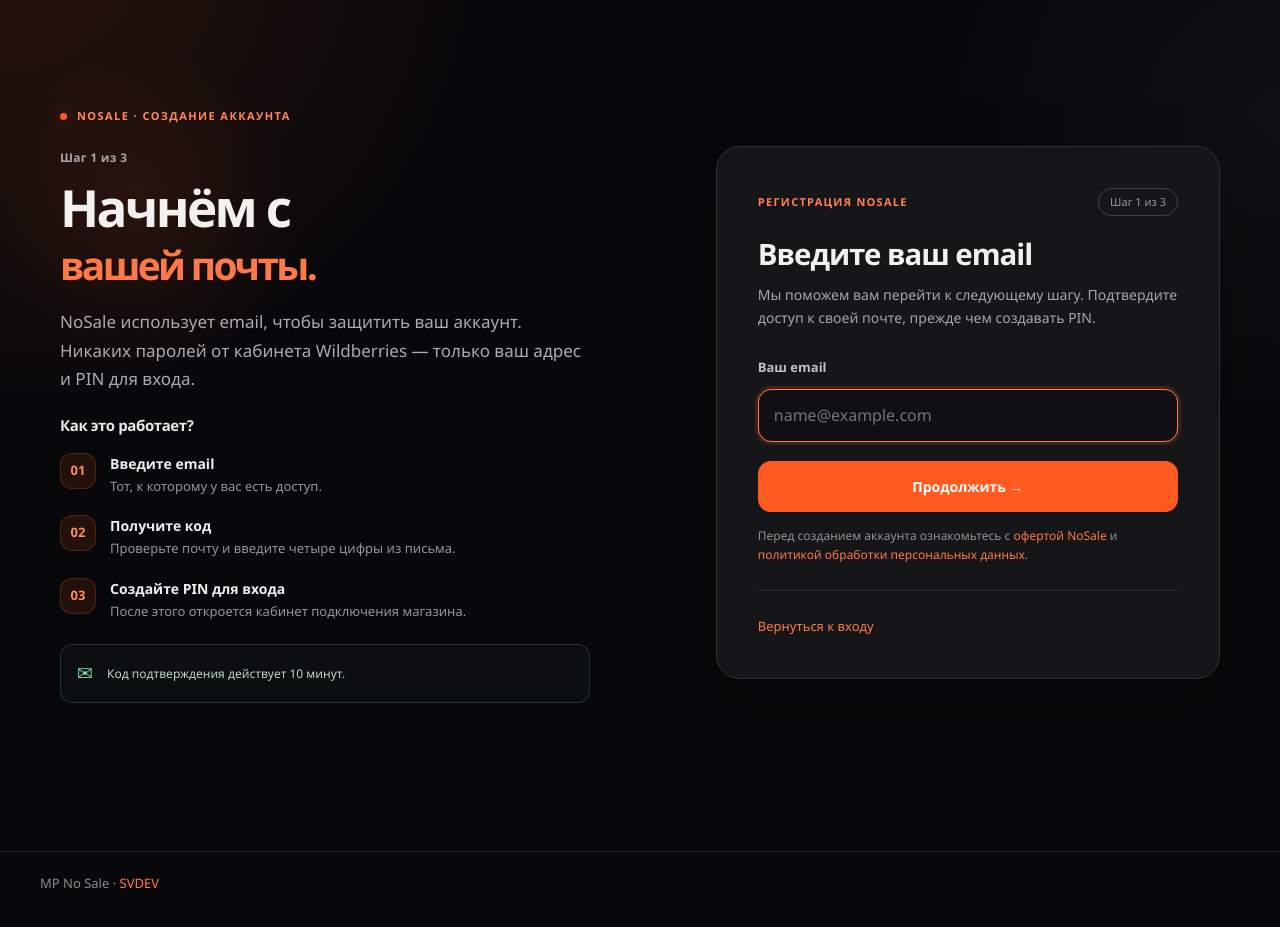
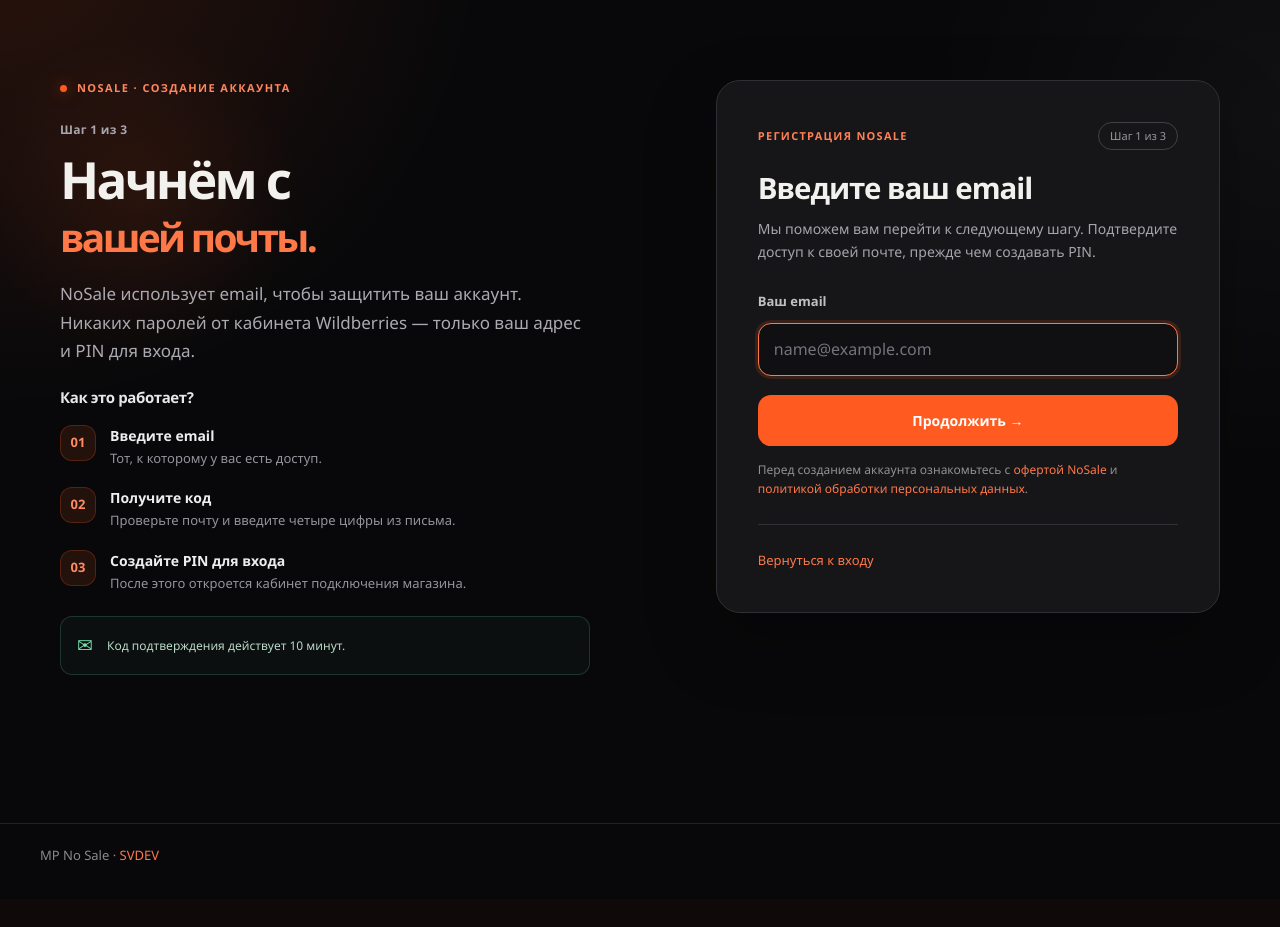
Before and after one commit to Anderhaos/Marketplace-Price-Guard, a Django app: template saas/portal/templates/guard/auth_email.html in a window 1280 px wide. Shown: the part 77-1004 px from the top of the page. After the commit the page ends 938 px from the top, so only its background shows below. Run offline with Django 5.2, Linux system fonts and the light colour scheme; the template is opened without the code that fills it, so the values that code supplies are empty.

Commit message:
NoSale UX: top-align all email/PIN steps and keep consistent vertical offsets

```diff
--- a/saas/portal/static/welcome.css
+++ b/saas/portal/static/welcome.css
@@ -1,6 +1,6 @@
 /* NoSale welcome and email-first sign-in: isolated from authenticated dashboard. */
-.welcome-layout{display:grid;grid-template-columns:minmax(0,1.08fr) minmax(390px,.92fr);gap:clamp(34px,5vw,88px);align-items:center;max-width:1160px;margin:clamp(38px,6vh,78px) auto 58px}
-.welcome-story{position:relative;padding:25px 0 30px}
+.welcome-layout{display:grid;grid-template-columns:minmax(0,1.08fr) minmax(390px,.92fr);gap:clamp(34px,5vw,88px);align-items:start;max-width:1160px;margin:clamp(38px,6vh,78px) auto 58px}
+.welcome-story{position:relative;padding:0 0 30px}
 .welcome-story:before{content:"";position:absolute;top:-60px;left:-95px;width:350px;height:350px;border-radius:50%;background:radial-gradient(circle,rgba(255,90,31,.09),transparent 65%);pointer-events:none;z-index:-1}
 .welcome-kicker{font-size:11px;letter-spacing:.13em;font-weight:800;color:#ff865e;text-transform:uppercase;display:flex;align-items:center;gap:10px;margin-bottom:23px}
 .welcome-kicker:before{content:"";width:7px;height:7px;border-radius:50%;background:#ff5a1f;box-shadow:0 0 15px rgba(255,90,31,.6)}
@@ -42,12 +42,12 @@
 .welcome-email-confirm{display:flex;align-items:center;justify-content:space-between;gap:8px;border:1px solid #38353a;border-radius:12px;background:#101013;padding:13px 14px;font-size:14px;color:#ddd;overflow-wrap:anywhere;margin-bottom:16px}
 .welcome-email-confirm a{white-space:nowrap;font-size:12px}
 .welcome-panel input::-ms-reveal{display:none}
-@media(max-width:900px){.welcome-layout{grid-template-columns:1fr;max-width:640px;gap:20px;margin-top:10px}.welcome-story{padding:20px 0 0}.welcome-title{font-size:clamp(34px,7vw,51px)}.welcome-panel{padding:28px}.welcome-text{max-width:560px}}
-@media(max-width:520px){.welcome-layout{margin-top:2px;gap:18px}.welcome-story{padding:8px 0 0}.welcome-title{font-size:36px}.welcome-kicker{margin-bottom:14px}.welcome-text{font-size:14px;margin-bottom:17px}.welcome-trial-card{padding:15px 14px;margin-bottom:22px}.welcome-trial-head strong{font-size:22px}.welcome-trial-card p,.welcome-trial-note{margin-left:37px}.welcome-title-secondary{font-size:.65em;white-space:normal}.welcome-steps{gap:12px;margin-bottom:17px}.welcome-panel{padding:23px 20px;border-radius:18px}.welcome-panel h2{font-size:27px}.welcome-panel-top{margin-bottom:15px}.welcome-safety{margin-bottom:16px}}
+@media(max-width:900px){.welcome-layout{grid-template-columns:1fr;max-width:640px;gap:20px;margin-top:10px}.welcome-story{padding:0 0 0}.welcome-title{font-size:clamp(34px,7vw,51px)}.welcome-panel{padding:28px}.welcome-text{max-width:560px}}
+@media(max-width:520px){.welcome-layout{margin-top:2px;gap:18px}.welcome-story{padding:0 0 0}.welcome-title{font-size:36px}.welcome-kicker{margin-bottom:14px}.welcome-text{font-size:14px;margin-bottom:17px}.welcome-trial-card{padding:15px 14px;margin-bottom:22px}.welcome-trial-head strong{font-size:22px}.welcome-trial-card p,.welcome-trial-note{margin-left:37px}.welcome-title-secondary{font-size:.65em;white-space:normal}.welcome-steps{gap:12px;margin-bottom:17px}.welcome-panel{padding:23px 20px;border-radius:18px}.welcome-panel h2{font-size:27px}.welcome-panel-top{margin-bottom:15px}.welcome-safety{margin-bottom:16px}}
 
 /* Shared guided email verification and PIN setup — extends welcome layout. */
-.auth-flow-layout{align-items:center;max-width:1160px;margin-top:clamp(44px,8vh,104px)}
-.auth-flow-story{padding-block:12px 26px}
+.auth-flow-layout{align-items:start;max-width:1160px;margin-top:clamp(38px,6vh,78px)}
+.auth-flow-story{padding-block:0 26px}
 .auth-flow-progress{font-size:12px;font-weight:680;line-height:1.6;letter-spacing:.025em;color:#a9a6ac;margin:0 0 12px}
 .auth-flow-title{font-size:clamp(38px,4vw,61px);font-weight:770;letter-spacing:-.052em;line-height:1.11;margin:0 0 20px}
 .auth-flow-title span{display:block;color:#ff7848;font-size:.76em;line-height:1.22;margin-top:5px}
@@ -83,8 +83,8 @@
 .auth-flow-help p{color:#9d99a0;font-size:12px;line-height:1.6;margin:0 0 8px}
 .auth-flow-help a{font-size:13px}
 .auth-flow-footer-note{color:#9d99a0;font-size:12px;line-height:1.65;border-top:1px solid #303035;padding-top:19px;margin:24px 0 0}
-@media(max-width:900px){.auth-flow-layout{margin-top:18px;gap:24px}.auth-flow-story{padding-block:12px 0}.auth-flow-title{font-size:clamp(35px,6vw,48px)}}
-@media(max-width:520px){.auth-flow-layout{margin-top:0;gap:16px}.auth-flow-story{padding-top:4px}.auth-flow-title{font-size:37px;margin-bottom:14px}.auth-flow-title span{font-size:.75em}.auth-flow-email{margin-bottom:22px;padding:12px}.auth-flow-hint{padding:12px}.auth-flow-panel .welcome-form{gap:9px}}
+@media(max-width:900px){.auth-flow-layout{margin-top:10px;gap:20px}.auth-flow-story{padding-block:0 0}.auth-flow-title{font-size:clamp(35px,6vw,48px)}}
+@media(max-width:520px){.auth-flow-layout{margin-top:2px;gap:18px}.auth-flow-story{padding-top:0}.auth-flow-title{font-size:37px;margin-bottom:14px}.auth-flow-title span{font-size:.75em}.auth-flow-email{margin-bottom:22px;padding:12px}.auth-flow-hint{padding:12px}.auth-flow-panel .welcome-form{gap:9px}}
 
 /* Explicitly sandboxed localhost preview OTP. Never used by production. */
 .auth-flow-test-code{display:flex;flex-direction:column;gap:7px;margin:0 0 22px;padding:18px 20px;background:rgba(255,119,70,.075);border:1px solid rgba(255,119,70,.34);border-radius:14px}
```
